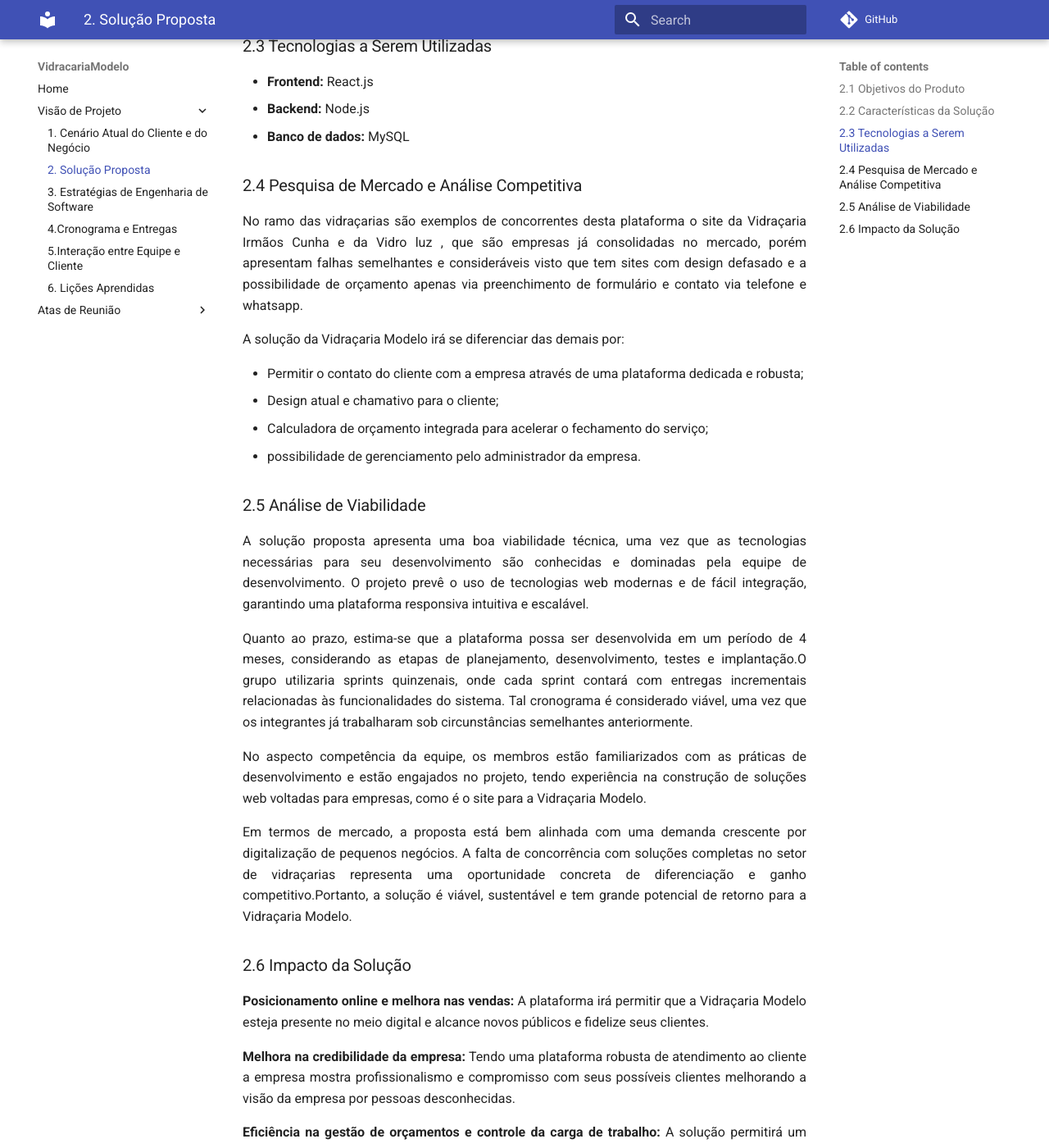
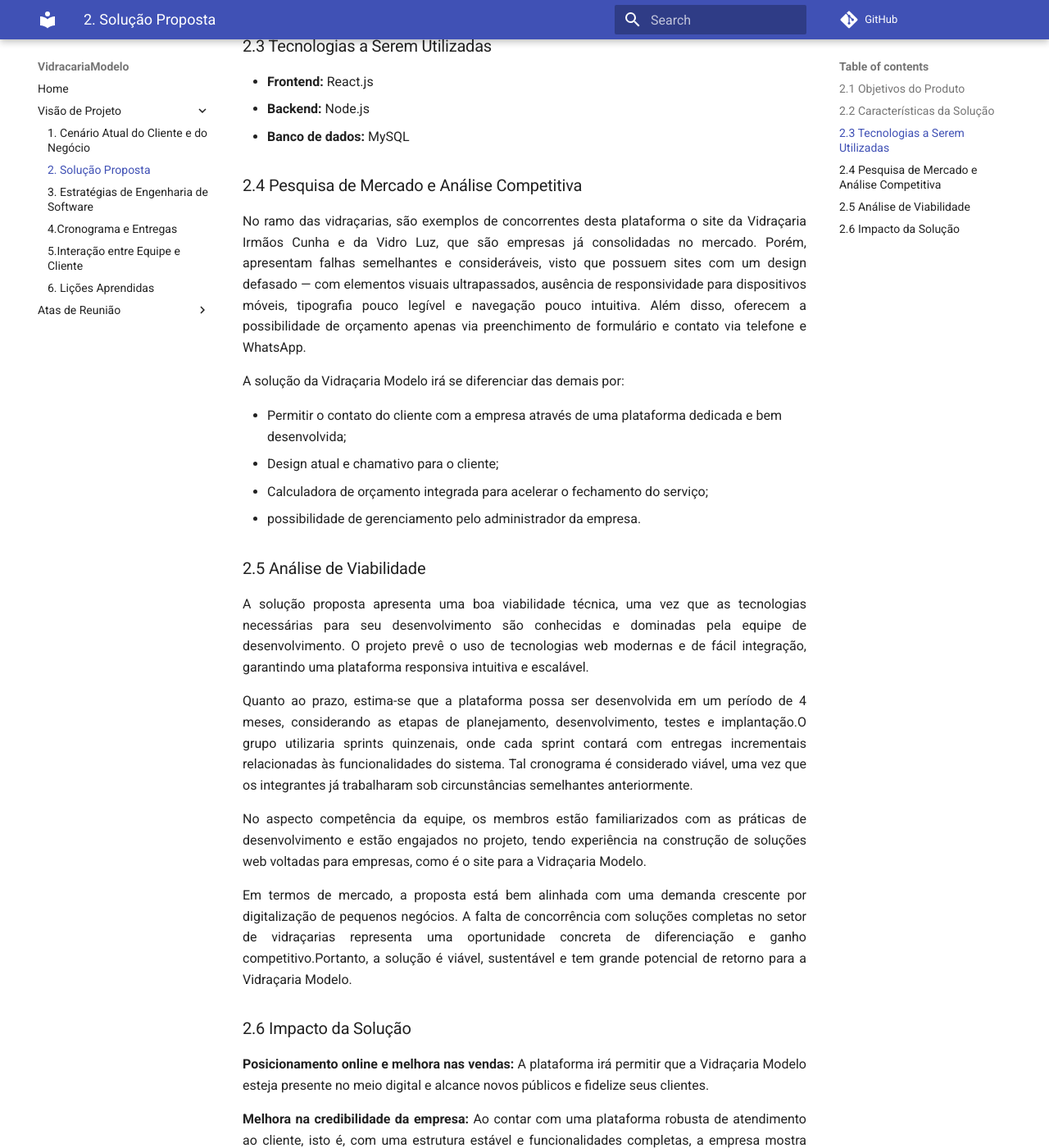
Before and after one commit to mdsreq-fga-unb/2025.1-T01-VidracariaModelo, an MkDocs documentation site: the page built from docs/docs/VisaodeProduto/Solucao_proposta.md, in a window 1280 px wide and 1400 px high, scrolled down 703 px. Shown: the whole window at 82% size. Built offline with MkDocs 1.6.1 and Material for MkDocs 9.7.7, drawn with Linux system fonts in a browser that asks for light colours; comment, search, counter and statistics services are not loaded; some of the changed text lies outside the part shown.

Commit message:
Adjetivos detalhados

```diff
--- a/docs/docs/VisaodeProduto/Solucao_proposta.md
+++ b/docs/docs/VisaodeProduto/Solucao_proposta.md
@@ -20,15 +20,11 @@
 - **Banco de dados:** MySQL
 
 ### 2.4 Pesquisa de Mercado e Análise Competitiva
-No ramo das vidraçarias são exemplos de concorrentes desta plataforma o site da
-Vidraçaria Irmãos Cunha e da Vidro luz , que são empresas já consolidadas no mercado,
-porém apresentam falhas semelhantes e consideráveis visto que tem sites com design
-defasado e a possibilidade de orçamento apenas via preenchimento de formulário e contato
-via telefone e whatsapp.
+No ramo das vidraçarias, são exemplos de concorrentes desta plataforma o site da Vidraçaria Irmãos Cunha e da Vidro Luz, que são empresas já consolidadas no mercado. Porém, apresentam falhas semelhantes e consideráveis, visto que possuem sites com um design defasado  — com elementos visuais ultrapassados, ausência de responsividade para dispositivos móveis, tipografia pouco legível e navegação pouco intuitiva. Além disso, oferecem a possibilidade de orçamento apenas via preenchimento de formulário e contato via telefone e WhatsApp.
 
 A solução da Vidraçaria Modelo irá se diferenciar das demais por:
 
-- Permitir o contato do cliente com a empresa através de uma plataforma dedicada e robusta;
+- Permitir o contato do cliente com a empresa através de uma plataforma dedicada e bem desenvolvida;
 - Design atual e chamativo para o cliente;
 - Calculadora de orçamento integrada para acelerar o fechamento do serviço;
 - possibilidade de gerenciamento pelo administrador da empresa.
@@ -47,6 +43,7 @@
 ### 2.6 Impacto da Solução
 **Posicionamento online e melhora nas vendas:** A plataforma irá permitir que a Vidraçaria Modelo esteja presente no meio digital e alcance novos públicos e fidelize seus clientes.
 
-**Melhora na credibilidade da empresa:** Tendo uma plataforma robusta de atendimento ao cliente a empresa mostra profissionalismo e compromisso com seus possíveis clientes melhorando a visão da empresa por pessoas desconhecidas.
+**Melhora na credibilidade da empresa:** Ao contar com uma plataforma robusta de atendimento ao cliente, isto é, com uma estrutura estável e funcionalidades completas, a empresa mostra profissionalismo e compromisso com seus possíveis clientes melhorando a visão da empresa por pessoas desconhecidas.
+
 
 **Eficiência na gestão de orçamentos e controle da carga de trabalho:** A solução permitirá um maior controle das demandas por parte da empresa, diminuindo a incidência de orçamentos não atendidos e vendas não captadas.
```
